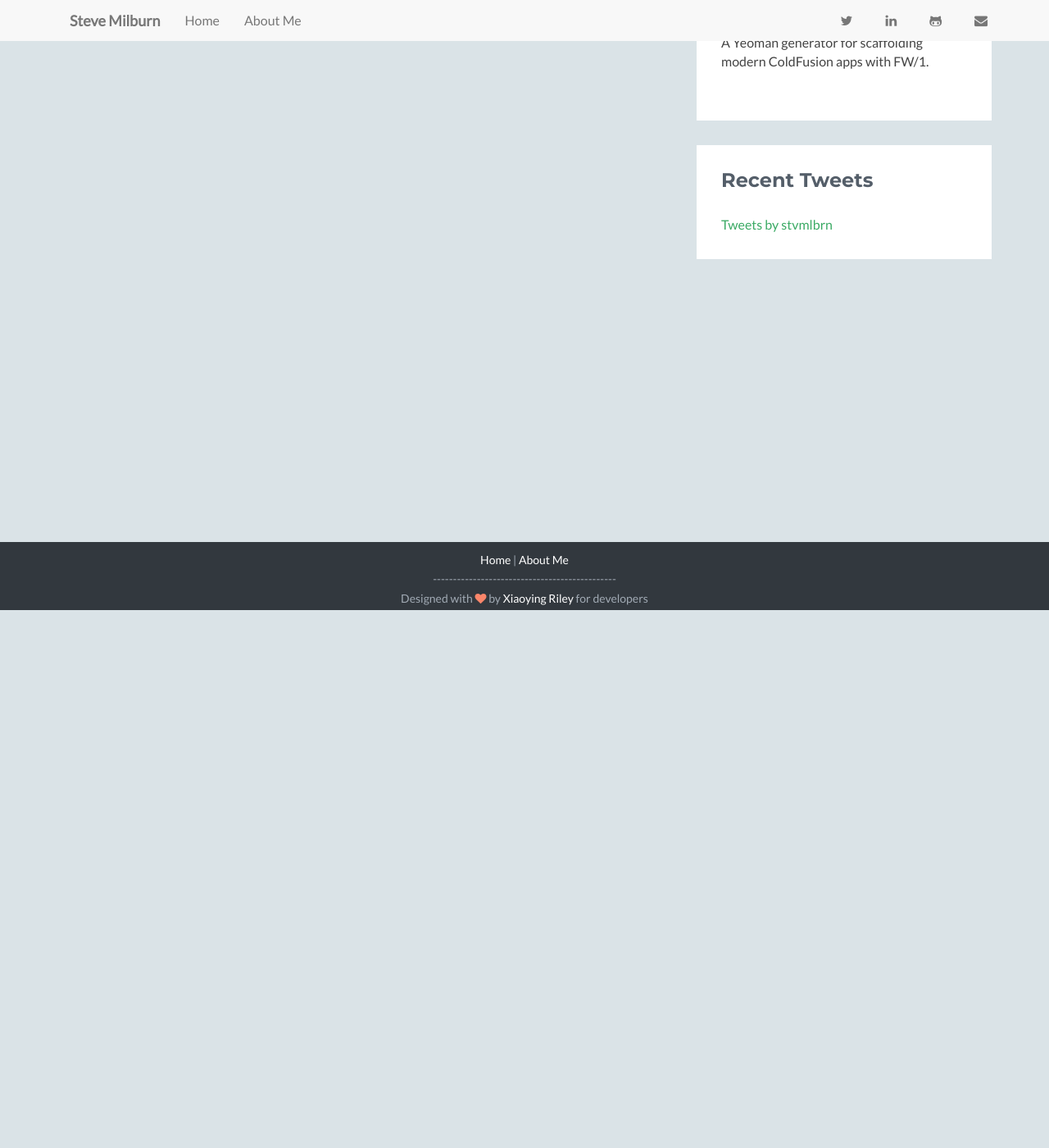
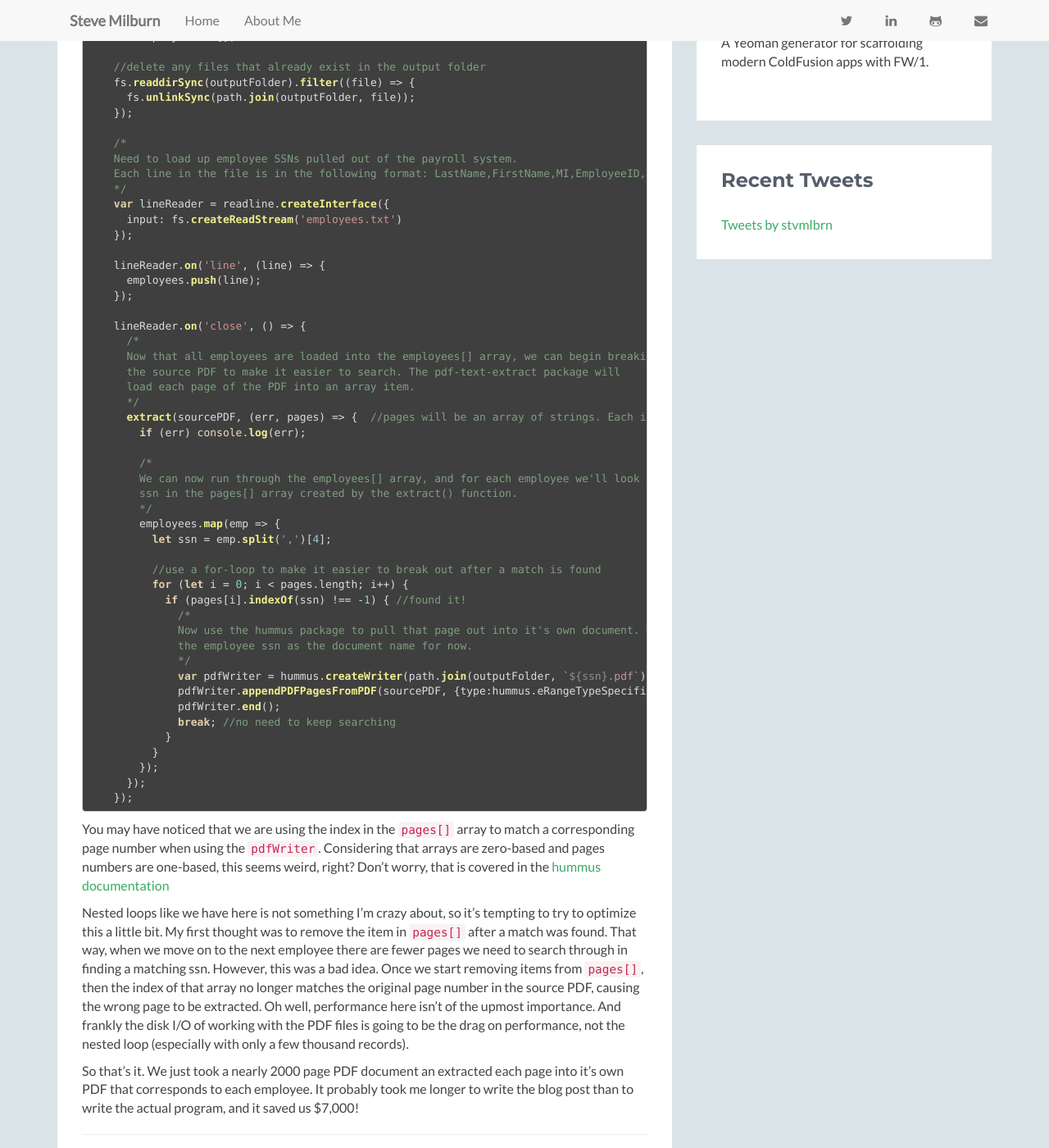
Before and after one commit to stvmlbrn/stvmlbrn.github.io, a Jekyll site: the page built from _posts/2016-12-1-search-and-split-pdf-files-with-node.md, in a window 1280 px wide and 1400 px high, scrolled down 656 px. Shown: the whole window at 82% size. Built offline with Jekyll 4.4.1, drawn with Linux system fonts in a browser that asks for light colours; nearby versions of some CDN libraries; comment, search, counter and statistics services are not loaded; some of the changed text lies outside the part shown.

Commit message:
Publish post

````diff
--- a/_posts/2016-12-1-search-and-split-pdf-files-with-node.md
+++ b/_posts/2016-12-1-search-and-split-pdf-files-with-node.md
@@ -17,3 +17,80 @@ I found 2 useful packages to help in the process:
 
 * **[pdf-text-extract](https://www.npmjs.com/package/pdf-text-extract)** for searching the contents of the source PDF
 * **[hummus](https://www.npmjs.com/package/hummus)** for splitting the source PDF into individual files.
+
+Here is the entire script:
+
+<pre class="javascript">
+    var extract = require('pdf-text-extract');
+    var hummus = require('hummus');
+    var path = require('path');
+    var fs = require('fs');
+    var readline = require('readline');
+
+    var sourcePDF = path.join(__dirname, 'source.pdf');
+    var outputFolder = path.join(__dirname, '/output');
+    var employees = [];
+
+    //delete any files that already exist in the output folder
+    fs.readdirSync(outputFolder).filter((file) => {
+      fs.unlinkSync(path.join(outputFolder, file));
+    });
+
+    /*
+    Need to load up employee SSNs pulled out of the payroll system.
+    Each line in the file is in the following format: LastName,FirstName,MI,EmployeeID,SSN
+    */
+    var lineReader = readline.createInterface({
+      input: fs.createReadStream('employees.txt')
+    });
+
+    lineReader.on('line', (line) => {
+      employees.push(line);
+    });
+
+    lineReader.on('close', () => {
+      /*
+      Now that all employees are loaded into the employees[] array, we can begin breaking apart
+      the source PDF to make it easier to search. The pdf-text-extract package will
+      load each page of the PDF into an array item.
+      */
+      extract(sourcePDF, (err, pages) => {  //pages will be an array of strings. Each item corresponds to a page in the PDF
+        if (err) console.log(err);
+
+        /*
+        We can now run through the employees[] array, and for each employee we'll look for a matching
+        ssn in the pages[] array created by the extract() function.
+        */
+        employees.map(emp => {
+          let ssn = emp.split(',')[4];
+
+          //use a for-loop to make it easier to break out after a match is found
+          for (let i = 0; i < pages.length; i++) {
+            if (pages[i].indexOf(ssn) !== -1) { //found it!
+              /*
+              Now use the hummus package to pull that page out into it's own document. We'll use
+              the employee ssn as the document name for now.
+              */
+              var pdfWriter = hummus.createWriter(path.join(outputFolder, `${ssn}.pdf`));
+              pdfWriter.appendPDFPagesFromPDF(sourcePDF, {type:hummus.eRangeTypeSpecific,specificRanges: [ [ i,i ] ]});
+              pdfWriter.end();
+              break; //no need to keep searching
+            }
+          }
+        });
+      });
+    });
+</pre>
+
+
+You may have noticed that we are using the index in the ```pages[]``` array to match a corresponding page number when using the ```pdfWriter```. Considering
+that arrays are zero-based and pages numbers are one-based, this seems weird, right? Don't worry, that is covered in the [hummus documentation](https://github.com/galkahana/HummusJS/wiki/Embedding-pdf)
+
+Nested loops like we have here is not something I'm crazy about, so it's tempting to try to optimize this a little bit. My first thought was to remove the item in ```pages[]``` after a match was found.
+That way, when we move on to the next employee there are fewer pages we need to search through in finding a matching ssn. However, this was a bad idea. Once we start
+removing items from ```pages[]```, then the index of that array no longer matches the original page number in the source PDF, causing the wrong page to be extracted. Oh well,
+performance here isn't of the upmost importance. And frankly the disk I/O of working with the PDF files is going to be the drag on performance, not the nested loop (especially with only
+a few thousand records).
+
+So that's it. We just took a nearly 2000 page PDF document an extracted each page into it's own PDF that corresponds to each employee. It probably
+took me longer to write the blog post than to write the actual program, and it saved us $7,000!
````
